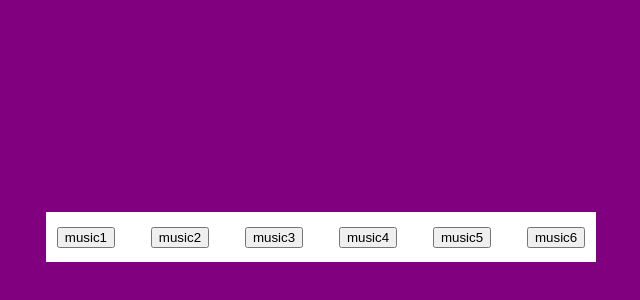
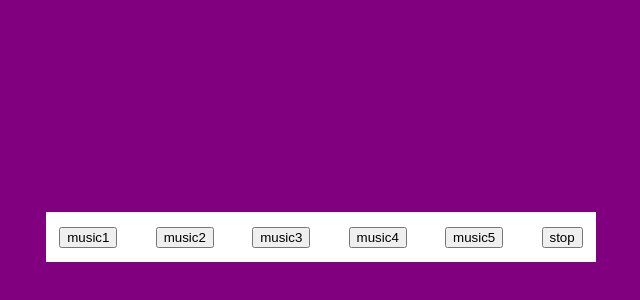
Before and after one commit to acciojob/Soundbar-Pratik621, a website: page main.html in a window 1280 px wide. Shown: the part 244-544 px from the top of the page, without its empty margins (327-967 px from the left). Drawn offline with Linux system fonts and the light colour scheme.

Commit message:
created a submission

```diff
--- a/main.html
+++ b/main.html
@@ -9,12 +9,12 @@
 <body>
 	<!-- the entire body must be written by student -->
 <div class="container">
-	<button class="music1">music1</button>
-	<button class="music2">music2</button>
-	<button class="music3">music3</button>
-	<button class="music4">music4</button>
-	<button class="music5">music5</button>
-	<button class="music6">music6</button>
+	<button class="btn">music1</button>
+	<button class="btn">music2</button>
+	<button class="btn">music3</button>
+	<button class="btn">music4</button>
+	<button class="btn">music5</button>
+	<button class="btn">stop</button>
 </div>
 
 
--- a/script.js
+++ b/script.js
@@ -1,7 +1,2 @@
-//your JS code here. If required.
-const button=document.querySelector("button")
-button.addEventListener("click",()=>{
-	if(button.textContent==="music1"){
-
-	}
-})
+const music=document.querySelector(".btn")
+const stop=document.querySelector(".stop")
```
